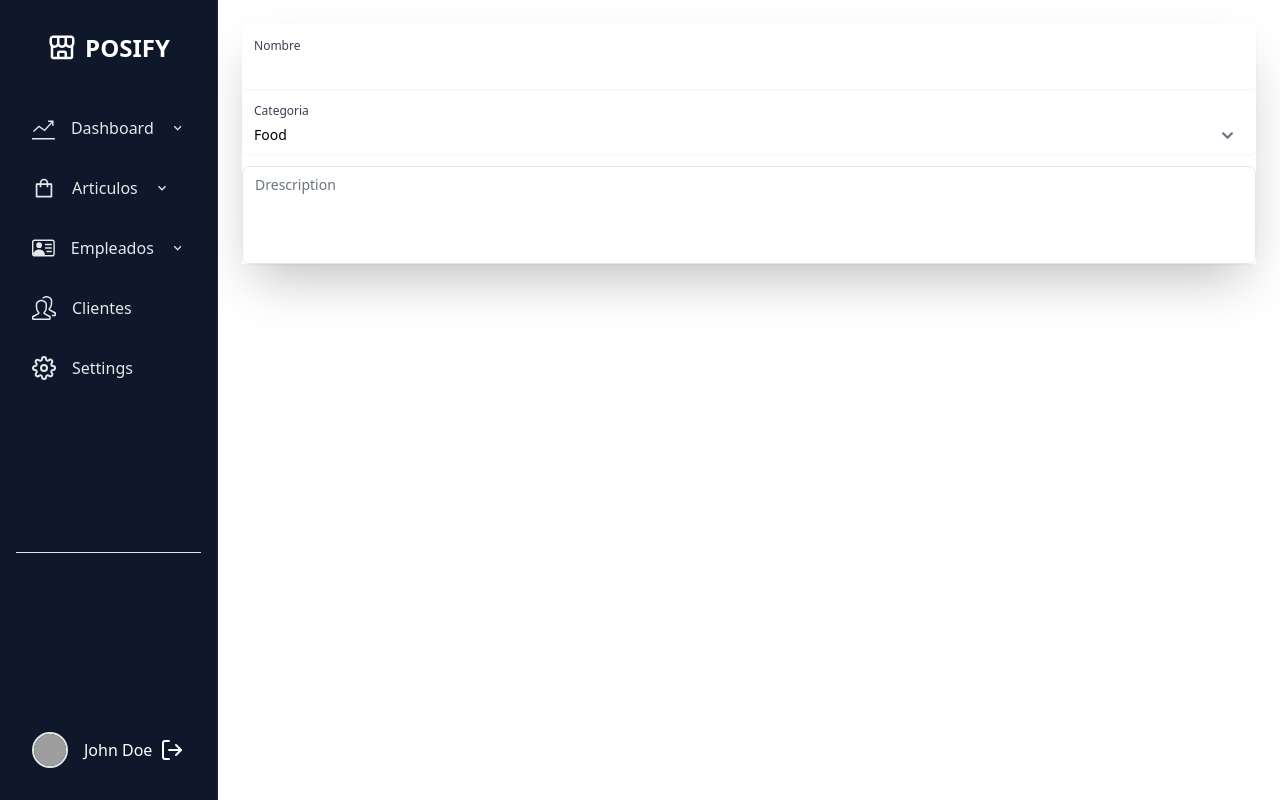
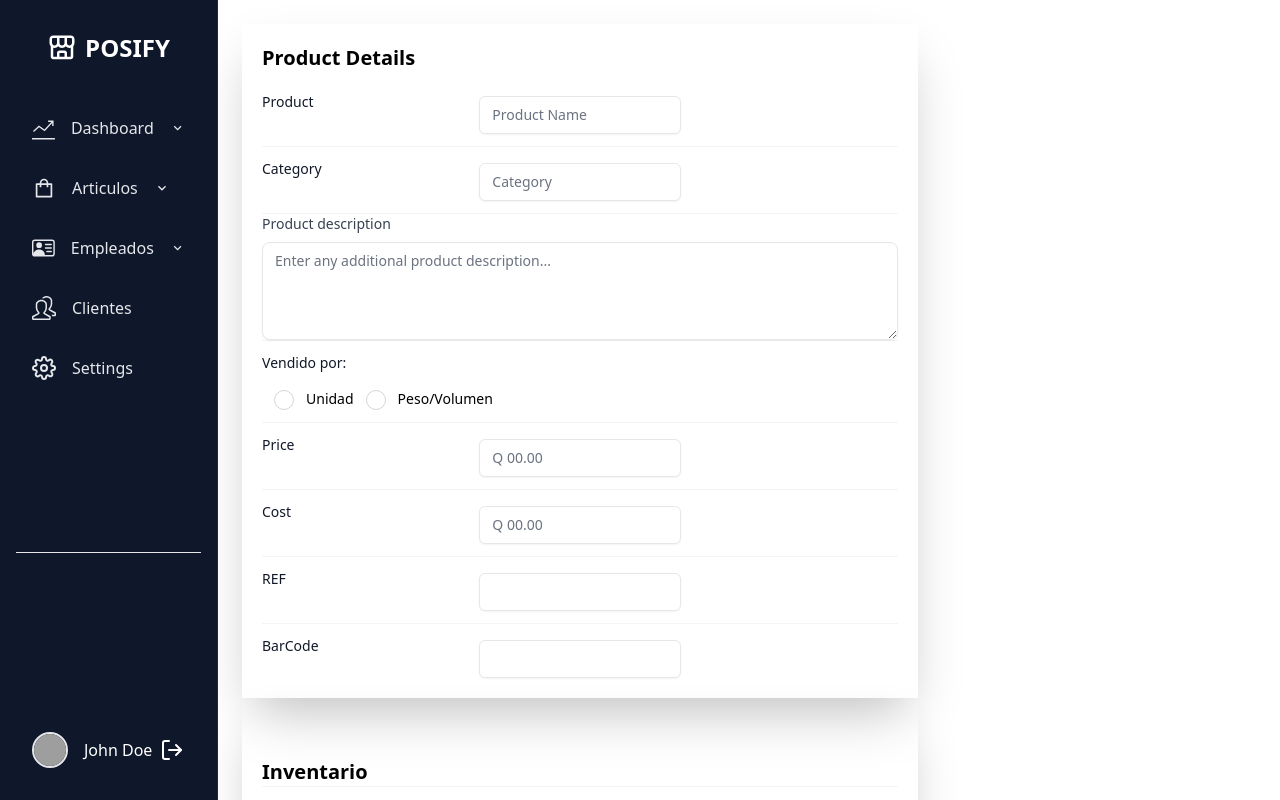
Before and after one commit to Josecc12/POSify, a React (Vite) app: page /articles/list/1 in a window 1280 px wide. Built offline with nearby package versions, Linux system fonts and the light colour scheme; grey boxes are pictures that could not be loaded.

Commit message:
tables item

```diff
--- /dev/null
+++ b/src/POSify/components/Inventory/StoreTable.jsx
@@ -0,0 +1,49 @@
+import React from 'react'
+
+export const StoreTable = () => {
+    return (
+        <>
+
+            <table className="min-w-full mt-5 text-sm bg-white divide-y-2 divide-gray-200">
+
+
+
+                {/* Encabezado de la tabla aquí */}
+                <thead className="ltr:text-left rtl:text-right">
+                    <tr>
+                        <th className="w-10 px-4 py-2 font-medium text-left text-gray-900 left whitespace-nowrap">
+                            <input
+                                type="checkbox"
+                                id="SelectAll"
+                                className="w-5 h-5 border-gray-300 rounded"
+                            />
+
+
+
+                        </th>
+                        <th className="px-4 py-2 font-medium text-left text-gray-900 whitespace-nowrap">
+                            Store
+                        </th>
+                        <th className="px-4 py-2 font-medium text-left text-gray-900 whitespace-nowrap">
+                            Price
+                        </th>
+                        <th className="px-4 py-2 font-medium text-left text-gray-900 whitespace-nowrap">
+                            Stock
+                        </th>
+                        <th className="px-4 py-2 font-medium text-left text-gray-900 whitespace-nowrap">
+                            Low inventary
+                        </th>
+
+
+                    </tr>
+                </thead>
+
+
+
+                <tbody className="divide-y divide-gray-200">
+
+                </tbody>
+            </table>
+        </>
+    )
+}
--- a/src/POSify/pages/InventoryPage.jsx
+++ b/src/POSify/pages/InventoryPage.jsx
@@ -298,7 +298,7 @@ export const InventoryPage = () => {
 
 
         <div className="overflow-x-auto overflow-y-auto shadow-2xl">
-          <InventoryTable data={testData} />
+          <InventoryTable data={testData2} />
         </div>
 
 
--- a/src/POSify/pages/ItemPage.jsx
+++ b/src/POSify/pages/ItemPage.jsx
@@ -1,58 +1,217 @@
 import React from 'react'
 import { PosifyLayout } from '../../layout/PosifyLayout'
+import { StoreTable } from '../components/Inventory/StoreTable'
 
 export const ItemPage = () => {
+
+    const onSum = () => {
+        //sum 2 numbers
+
+    }
+
     return (
         <PosifyLayout>
             <div className="h-full max-h-screen p-6 overflow-x-auto border-gray-400 border-solid">
-                <div className='shadow-2xl'>
-                    <label
-                        className="block px-3 py-2 overflow-hidden rounded-md shadow-sm focus-within:border-blue-600 focus-within:ring-1 focus-within:ring-blue-600"
-                    >
-                        <span className="text-xs font-medium text-gray-700"> Nombre </span>
+                <div className='w-full p-5 shadow-2xl lg:w-4/6'>
+
+                    <div className="flow-root">
+                        <h2 className='mb-5 text-xl font-semibold'>Product Details</h2>
+
+
+
+
+                        <dl className="-my-3 text-sm divide-y divide-gray-100">
+
+                            <div className="grid grid-cols-1 gap-1 py-3 sm:grid-cols-3 sm:gap-4">
+                                <dt className="font-medium text-gray-900 ">Product</dt>
                                 <input
                                     type="text"
-                            className="w-full p-0 mt-1 border-none focus:border-transparent focus:outline-none focus:ring-0 sm:text-sm"
+                                    placeholder="Product Name"
+                                    className="w-full mt-1 border-gray-200 rounded-md shadow-sm sm:text-sm"
                                 />
+                            </div>
+
+                            <div className="grid grid-cols-1 gap-1 py-3 sm:grid-cols-3 sm:gap-4">
+                                <dt className="font-medium text-gray-900">Category</dt>
+                                <input
+                                    type="text"
+                                    placeholder="Category"
+                                    className="w-full mt-1 border-gray-200 rounded-md shadow-sm sm:text-sm"
+                                />
+                            </div>
+
+
+
+
+
+
+                            <div>
+                                <label className="block text-sm font-medium text-gray-700">
+                                    Product description
                                 </label>
 
-                    <label
-                        className="block px-3 py-2 overflow-hidden rounded-md shadow-sm focus-within:border-blue-600 focus-within:ring-1 focus-within:ring-blue-600"
-                    >
-                        <span className="text-xs font-medium text-gray-700"> Categoria </span>
-                        <select
+                                <textarea
 
-                            className="w-full p-0 mt-1 border-none focus:border-transparent focus:outline-none focus:ring-0 sm:text-sm"
-                        >
+                                    className="w-full mt-2 align-top border-gray-200 rounded-lg shadow-sm sm:text-sm"
+                                    rows="4"
+                                    placeholder="Enter any additional product description..."
+                                ></textarea>
+                            </div>
 
-                            <option className='relative left-0' value="volvo">Food</option>
-
-                        </select>
-                    </label>
-
-                    <div className='mt-3'>
+                            <div className='py-3 '>
+                                <p className='mb-4 font-medium text-gray-900'>Vendido por:</p>
+                                <div className=''>
+                                    <input
+                                        type="checkbox"
+                                        id="SelectAll"
+                                        className="w-5 h-5 mx-3 border-gray-300 rounded-2xl "
+                                    />
+                                    <label >Unidad</label>
+                                    <input
+                                        type="checkbox"
+                                        id="SelectAll"
+                                        className="w-5 h-5 mx-3 border-gray-300 rounded-2xl "
+                                    />
+                                    <label >Peso/Volumen</label>
 
 
-                        <label className="sr-only">Order notes</label>
+                                </div>
+                            </div>
 
-                        <div
-                            className="overflow-hidden border border-gray-200 rounded-lg shadow-sm focus-within:border-blue-600 focus-within:ring-1 focus-within:ring-blue-600"
-                        >
-                            <textarea
+                            <div className="grid grid-cols-1 gap-1 py-3 sm:grid-cols-3 sm:gap-4">
+                                <dt className="font-medium text-gray-900">Price</dt>
+                                <input
+                                    type="text"
+                                    placeholder="Q 00.00"
+                                    className="w-full mt-1 border-gray-200 rounded-md shadow-sm sm:text-sm"
+                                />
+                            </div>
 
-                                className="w-full align-top border-none resize-none focus:ring-0 sm:text-sm"
-                                rows="4"
-                                placeholder="Drescription"
-                            ></textarea>
+
+                            <div className="grid grid-cols-1 gap-1 py-3 sm:grid-cols-3 sm:gap-4">
+                                <dt className="font-medium text-gray-900">Cost</dt>
+                                <input
+                                    type="text"
+                                    placeholder="Q 00.00"
+                                    className="w-full mt-1 border-gray-200 rounded-md shadow-sm sm:text-sm"
+                                />
+                            </div>
+
+                            <div className="grid grid-cols-1 gap-1 py-3 sm:grid-cols-3 sm:gap-4">
+                                <dt className="font-medium text-gray-900">REF</dt>
+                                <input
+                                    type="text"
+
+                                    className="w-full mt-1 border-gray-200 rounded-md shadow-sm sm:text-sm"
+                                />
+                            </div>
+
+                            <div className="grid grid-cols-1 gap-1 py-3 sm:grid-cols-3 sm:gap-4">
+                                <dt className="font-medium text-gray-900">BarCode</dt>
+                                <input
+                                    type="text"
+                                    placeholder=""
+                                    className="w-full mt-1 border-gray-200 rounded-md shadow-sm sm:text-sm"
+                                />
+                            </div>
+
+
+
+                        </dl>
+                    </div>
+
+                </div>
+
+                <div className='w-full p-5 shadow-2xl lg:w-4/6'>
+                    <div className="flow-root divide-y divide-gray-100 ">
+
+
+                        <h2 className='mt-10 text-xl font-semibold'>Inventario</h2>
+                        <hr />
+                        <div className='flex justify-between my-4'>
+                            <p>Seguir el Inventario</p>
+                            <label class="relative h-6 w-14 cursor-pointer">
+                                <input type="checkbox" class="peer sr-only" />
+
+                                <span
+                                    class="absolute inset-0 rounded-full bg-gray-300 transition peer-checked:bg-indigo-500"
+                                ></span>
+
+                                <span
+                                    class="absolute inset-y-0 start-0 m-0 h-6 w-6 rounded-full bg-white transition-all peer-checked:start-8"
+                                ></span>
+                            </label>
+                        </div>
+
+
+
+                    </div >
 
 
                 </div>
 
+                <div className='w-full p-5 shadow-2xl lg:w-4/6'>
+                    <div className="flow-root divide-y divide-gray-100">
+
+
+                        <h2 className='mt-10 text-xl font-semibold'>Tiendas</h2>
+                        <hr />
+
+                        <div className='flex items-center gap-2 my-5'>
+                            <input
+                                type="checkbox"
+                                id="SelectAll"
+                                className="w-5 h-5 border-gray-300 rounded"
+                            />
+                            <p>El artículo está disponible para la venta en todas las tiendas</p>
+                        </div>
+
+                        <div className="overflow-x-auto overflow-y-hidden h-min">
+                            <StoreTable />
                         </div>
 
 
+                    </div >
+
 
                 </div>
+
+
+                <div className='w-full p-5 shadow-2xl lg:w-4/6'>
+                    <div className="flow-root divide-y divide-gray-100">
+
+
+                        <h2 className='mt-10 text-xl font-semibold'>View in POS</h2>
+                        <hr />
+
+                        <div className='my-4'>
+                            <label for="file" class="block text-sm text-gray-500 dark:text-gray-300">Image</label>
+
+                            <label for="dropzone-file" class="flex flex-col items-center w-full max-w-lg p-5 mx-auto mt-2 text-center bg-white border-2 border-gray-300 border-dashed cursor-pointer dark:bg-gray-900 dark:border-gray-700 rounded-xl">
+                                <svg xmlns="http://www.w3.org/2000/svg" fill="none" viewBox="0 0 24 24" stroke-width="1.5" stroke="currentColor" class="w-8 h-8 text-gray-500 dark:text-gray-400">
+                                    <path stroke-linecap="round" stroke-linejoin="round" d="M12 16.5V9.75m0 0l3 3m-3-3l-3 3M6.75 19.5a4.5 4.5 0 01-1.41-8.775 5.25 5.25 0 0110.233-2.33 3 3 0 013.758 3.848A3.752 3.752 0 0118 19.5H6.75z" />
+                                </svg>
+
+                                <h2 class="mt-1 font-medium tracking-wide text-gray-700 dark:text-gray-200">Image </h2>
+
+                                <p class="mt-2 text-xs tracking-wide text-gray-500 dark:text-gray-400">Upload or darg & drop your file SVG, PNG, JPG or GIF. </p>
+
+                                <input id="dropzone-file" type="file" class="hidden" />
+                            </label>
+                        </div>
+
+
+                    </div >
+
+
+                </div>
+
+                <div className='w-full p-5 lg:w-4/6'>
+
+
+                </div>
+
+
             </div>
         </PosifyLayout>
     )
```
Also changed, not shown: src/POSify/pages/EmployeePage.jsx (added, +13 -0 lines), src/index.css (line endings or trailing spaces). Lines whose indentation alone changed are shown as unchanged.
